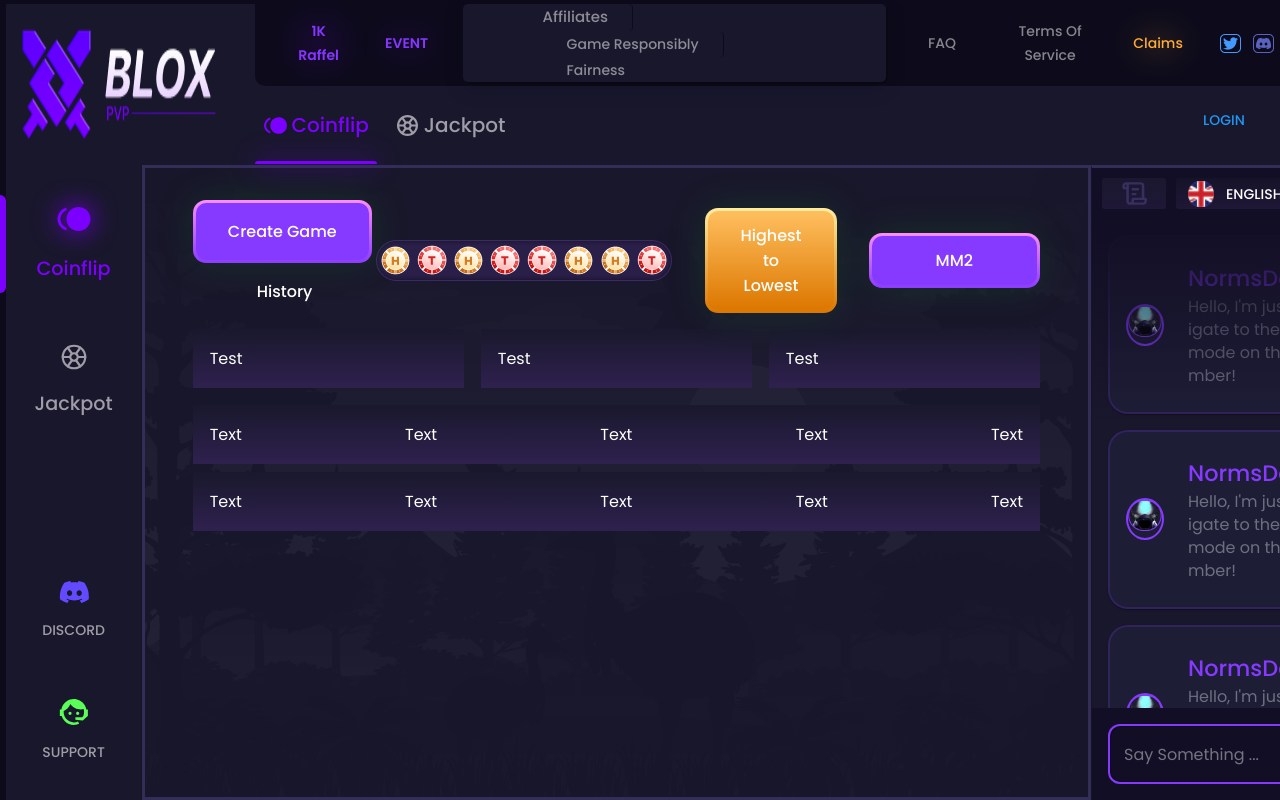
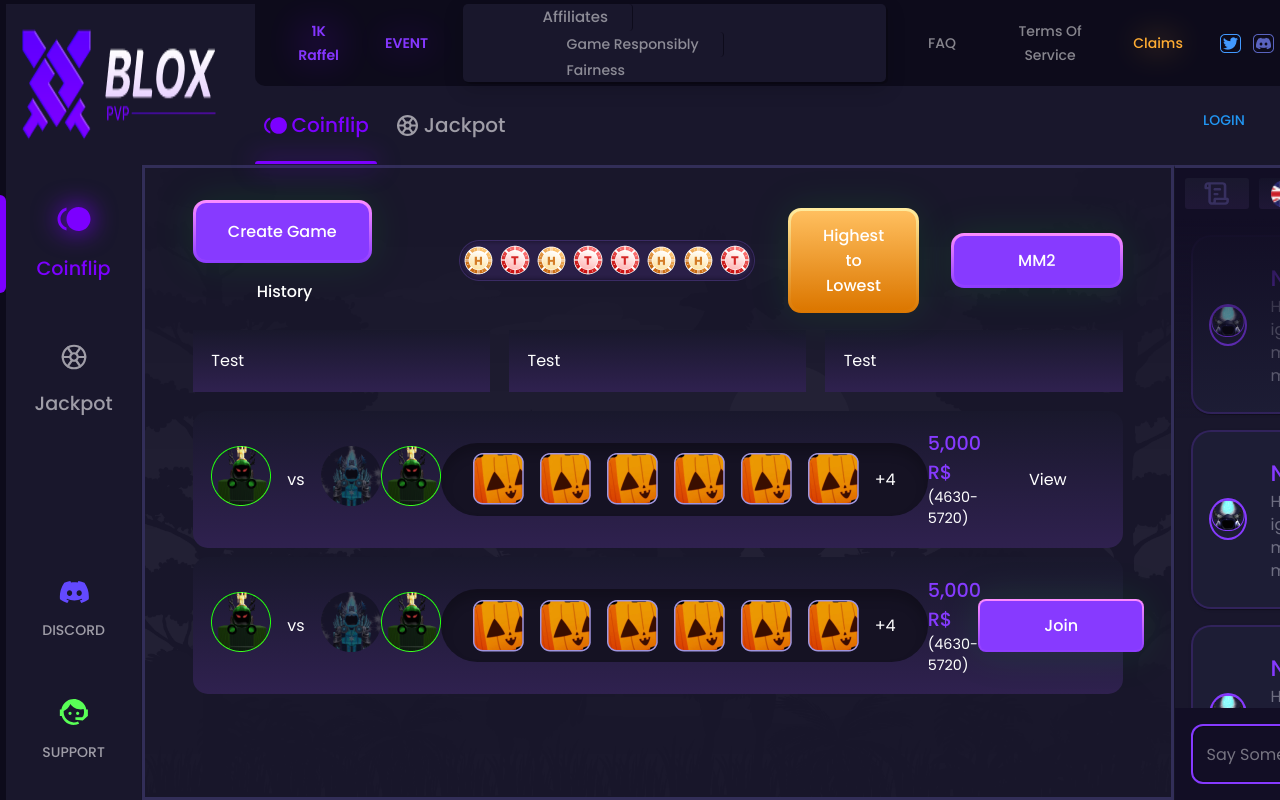
Before and after one commit to JackBlack69-hub/BlocksPvp, a React (Create React App) app: page / in a window 1280 px wide. Built offline with nearby package versions, Linux system fonts and the light colour scheme; no server answers.

Commit message:
feat: created coinflilp menu items

```diff
--- a/src/components/CoinFlip.jsx
+++ b/src/components/CoinFlip.jsx
@@ -1,9 +1,21 @@
-import React from "react";
+import React, { useState } from "react";
 import HTCombineImg from "./assets/Combine.png";
 import CreateGameModal from "./CreateGameModal";
+import playerImage1 from "./assets/p1.png";
+import playerImage2 from "./assets/player.png";
+import pumpkinImage from "./assets/pumpkin.png";
 import styles from "./CoinFlip.module.css";
 
 function CoinFlip() {
+  const [gameList, setGameList] = useState([
+    {
+      isGameStarted: true,
+    },
+    {
+      isGameStarted: false,
+    },
+  ]);
+
   return (
     <div style={{ margin: "2rem 3rem" }}>
       <div
@@ -104,40 +116,117 @@
           Test
         </div>
       </div>
+
+      {gameList.map((game) => (
         <div
           style={{
             display: "flex",
             justifyContent: "space-between",
+            alignItems: "center",
             width: "100%",
             background: "linear-gradient(180deg, #19182C 0%, #2F214F 100%)",
             color: "white",
             padding: "2%",
             marginTop: "1%",
+            borderRadius: "15px",
           }}
         >
-        <div>Text</div>
-        <div>Text</div>
-        <div>Text</div>
-        <div>Text</div>
-        <div>Text</div>
+          <div
+            style={{
+              display: "flex",
+              alignItems: "center",
+              gap: "1rem",
+            }}
+          >
+            <div className="player1">
+              <img src={playerImage1} alt="player 1"></img>
+            </div>
+            <span>vs</span>
+            <div className="player2">
+              <img src={playerImage2} alt="player 2"></img>
+            </div>
+          </div>
+          <div>
+            <img src={playerImage1} alt="coin"></img>
           </div>
           <div
             style={{
               display: "flex",
-          justifyContent: "space-between",
-          width: "100%",
-          background: "linear-gradient(180deg, #19182C 0%, #2F214F 100%)",
-          color: "white",
-          padding: "2%",
-          marginTop: "1%",
+              alignItems: "center",
+              gap: "1rem",
+              borderRadius: "128px",
+              background: "#151223",
+              boxShadow: "0px 9px 11.3px 0px rgba(0, 0, 0, 0.20) inset",
+              padding: "0.5rem 2rem",
             }}
           >
-        <div>Text</div>
-        <div>Text</div>
-        <div>Text</div>
-        <div>Text</div>
-        <div>Text</div>
+            {[1, 2, 3, 4, 5, 6].map((key) => (
+              <div key={key} style={{ display: "flex" }}>
+                <img src={pumpkinImage} alt="pumpkin"></img>
               </div>
+            ))}
+            <div style={{ display: "flex" }}>
+              <p>+4</p>
+            </div>
+          </div>
+          <div
+            style={{
+              display: "flex",
+              flexDirection: "column",
+              alignItems: "center",
+            }}
+          >
+            <p
+              style={{
+                margin: 0,
+                fontSize: "1.2rem",
+                fontWeight: 500,
+                color: "#863AFF",
+              }}
+            >
+              5,000 R$
+            </p>
+
+            <p
+              style={{
+                margin: 0,
+                fontSize: "0.9rem",
+              }}
+            >
+              (4630-5720)
+            </p>
+          </div>
+          <div
+            style={{
+              width: "160px",
+              display: "flex",
+              alignItems: "center",
+              justifyContent: "center",
+            }}
+          >
+            {game.isGameStarted ? (
+              <div>View</div>
+            ) : (
+              <button
+                style={{
+                  background: `
+                        linear-gradient(to bottom, #873AFF, #873AFF ) padding-box,
+                        linear-gradient(#fd8eff 0%, #8c3cff 100%) border-box
+                    `,
+                  borderWidth: "2px",
+                  borderStyle: "solid",
+                  borderImageSlice: 1,
+                  borderRadius: "8px",
+                  fontWeight: 500,
+                }}
+                className={styles.joinBtn}
+              >
+                Join
+              </button>
+            )}
+          </div>
+        </div>
+      ))}
     </div>
   );
 }
--- a/src/components/CoinFlip.module.css
+++ b/src/components/CoinFlip.module.css
@@ -12,7 +12,8 @@
   background: linear-gradient(180deg, #2f552c 0%, #2c542e 100%);
 }
 
-.mm2Btn {
+.mm2Btn,
+.joinBtn {
   outline: transparent;
   border: transparent;
   border-radius: 5px;
```
Lines whose indentation alone changed are shown as unchanged.
